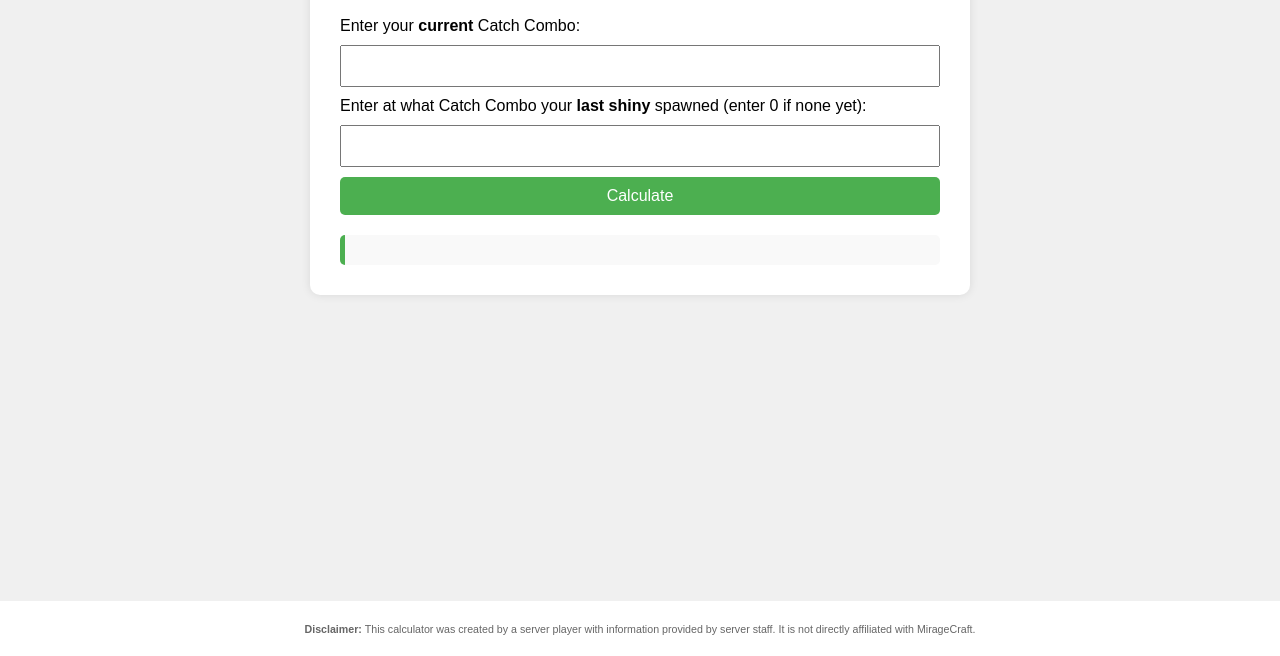
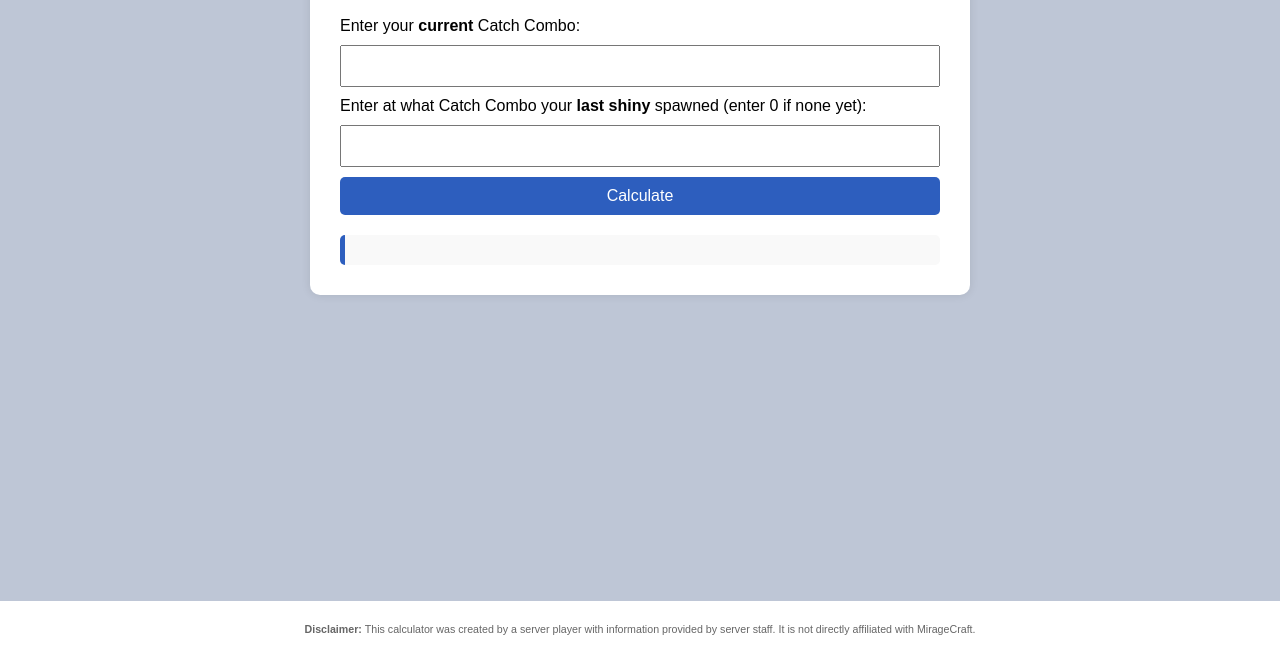
Before and after one commit to sergio-aguiar/MiragecraftTools, a plain HTML site: page index.html in a window 1280 px wide. Shown: the part 144-800 px from the top of the page. Drawn offline with Linux system fonts and the light colour scheme.

Commit message:
Minor color adjustments

```diff
--- a/css/style.css
+++ b/css/style.css
@@ -2,7 +2,7 @@ html, body {
   height: 100%;
   margin: 0;
   font-family: sans-serif;
-  background: #f0f0f0;
+  background: #bec6d6;
 }
 
 .page-container {
@@ -36,7 +36,7 @@ input, button {
 }
 
 button {
-  background: #4CAF50;
+  background: #2d5ebe;
   color: white;
   border: none;
   cursor: pointer;
@@ -44,14 +44,14 @@ button {
 }
 
 button:hover {
-  background: #45a049;
+  background: #2d5ebe;
 }
 
 .result {
   margin-top: 20px;
   padding: 15px;
   background: #f9f9f9;
-  border-left: 5px solid #4CAF50;
+  border-left: 5px solid #2d5ebe;
   border-radius: 5px;
 }
 
--- a/index.html
+++ b/index.html
@@ -1,7 +1,7 @@
 <!DOCTYPE html>
 <html lang="en">
 <head>
-  <meta charset="UTF-8" />
+  <meta charset="utf-8" />
   <meta name="viewport" content="width=device-width, initial-scale=1.0"/>
   <title>MirageCraft Tools</title>
   <link rel="icon" href="favicon.ico" type="image/x-icon">
```
